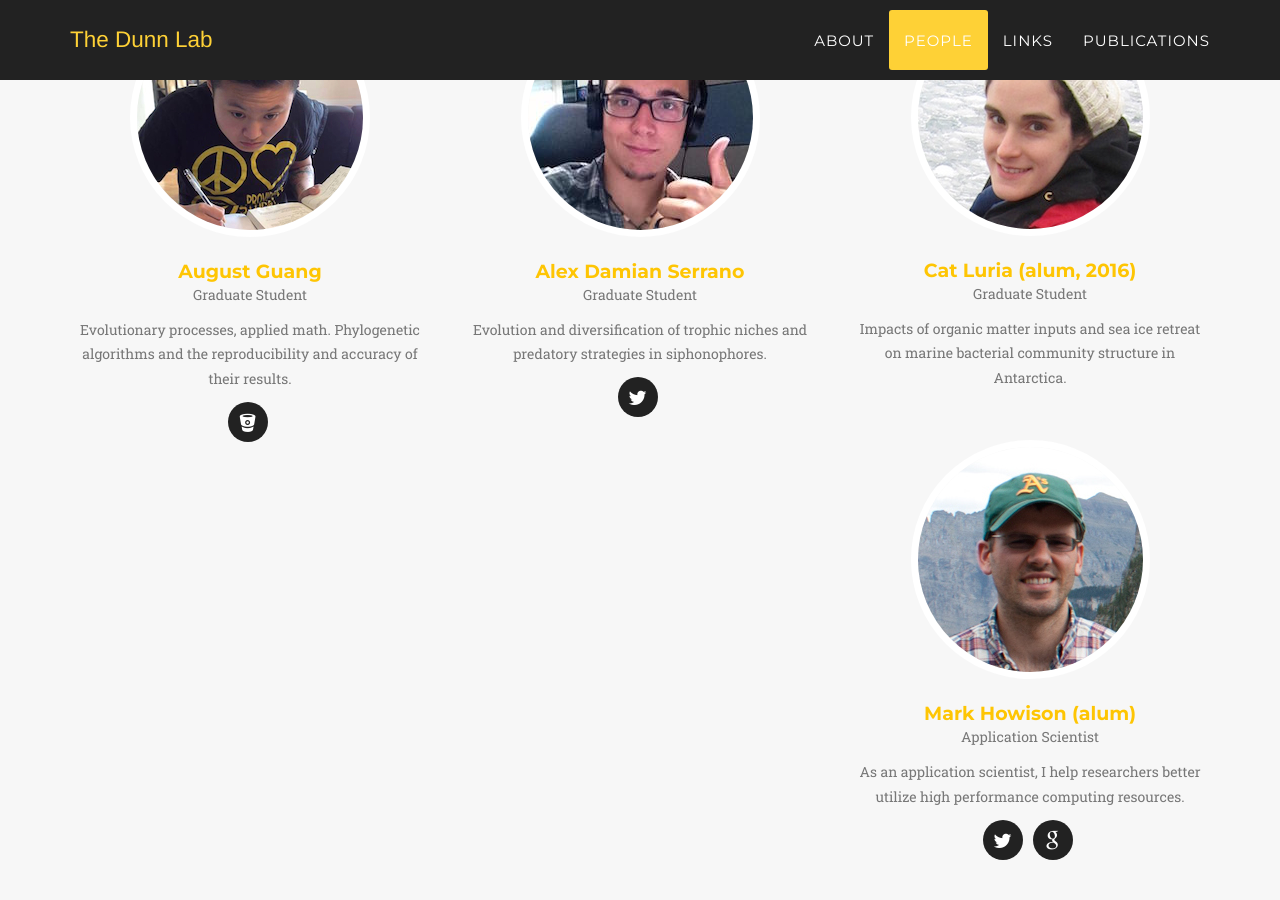
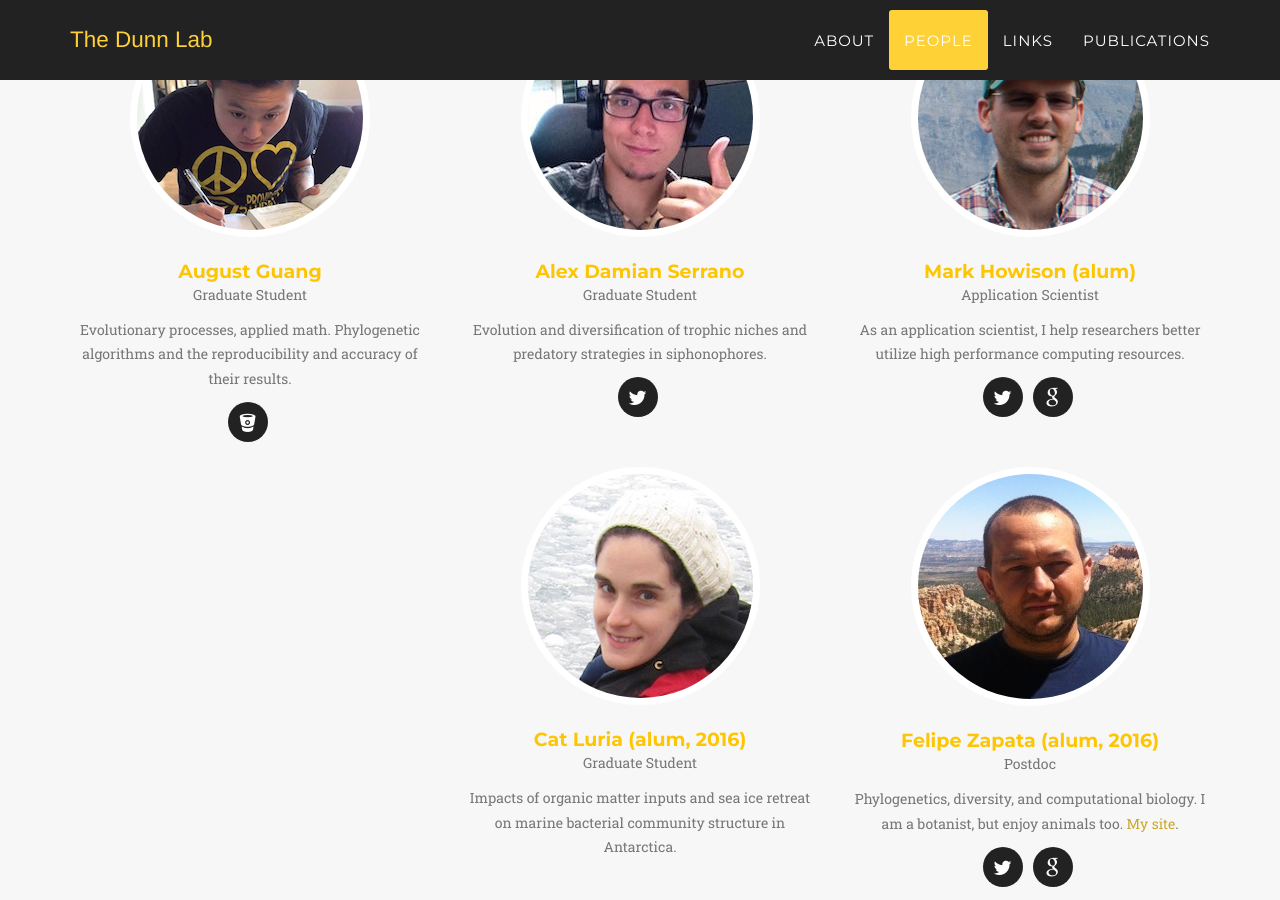
Before and after one commit to caseywdunn/caseywdunn.github.io, a Jekyll site: the page built from index.html, in a window 1280 px wide and 900 px high, scrolled down 4652 px. Built offline with Jekyll 4.4.1, drawn with Linux system fonts in a browser that asks for light colours; some web fonts are replaced; some of the changed lines change nothing that is shown.

Commit message:
changed order

```diff
--- a/_config.yml
+++ b/_config.yml
@@ -69,12 +69,6 @@ people:
     - title: twitter
       url: https://twitter.com/antropoteuthis
 
-- name: Cat Luria (alum, 2016)
-  pic: luria
-  position: Graduate Student
-  description: Impacts of organic matter inputs and sea ice retreat on marine bacterial community structure in Antarctica.
-  social:
-
 - name: Mark Howison (alum)
   pic: mark
   position: Application Scientist
@@ -84,6 +78,12 @@ people:
       url: https://twitter.com/markhowison
     - title: google
       url: http://scholar.google.com/citations?user=30GiMJIAAAAJ
+
+- name: Cat Luria (alum, 2016)
+  pic: luria
+  position: Graduate Student
+  description: Impacts of organic matter inputs and sea ice retreat on marine bacterial community structure in Antarctica.
+  social:
 
 - name: Felipe Zapata (alum, 2016)
   pic: felipe
```
